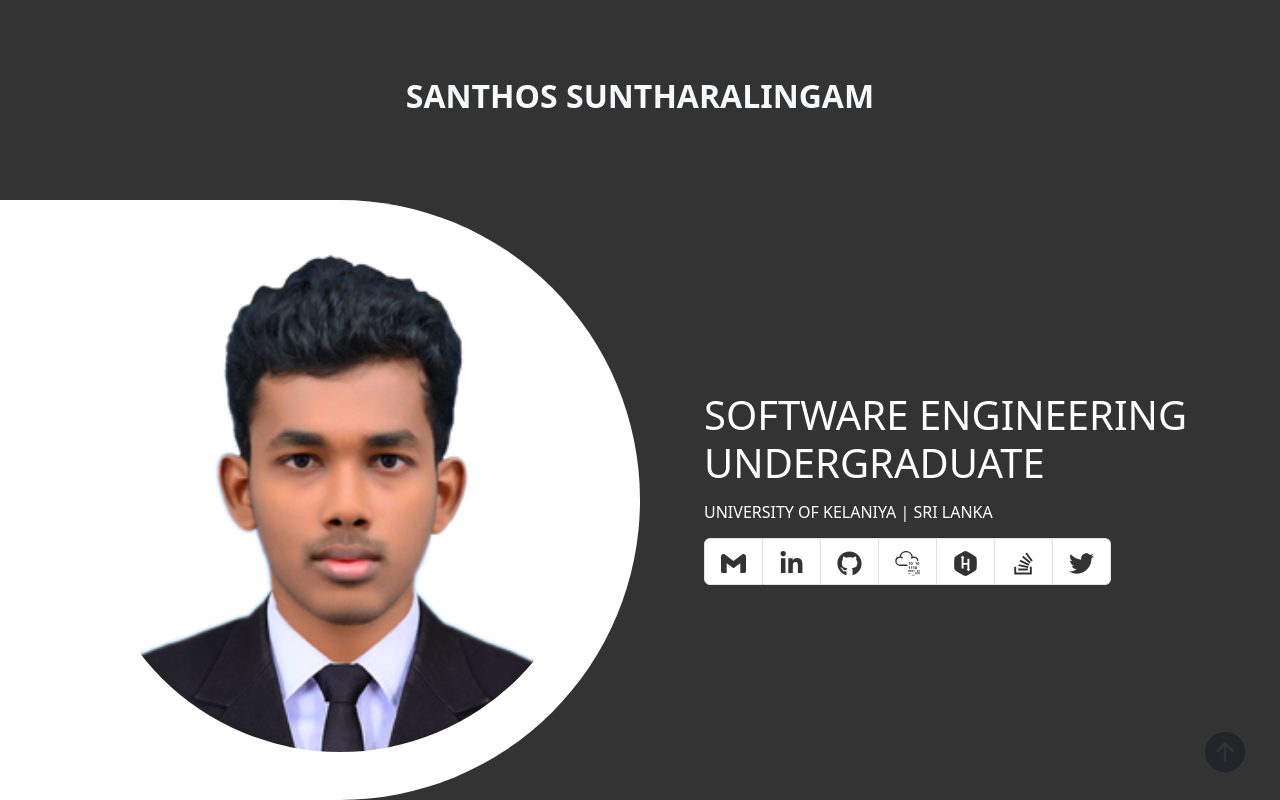
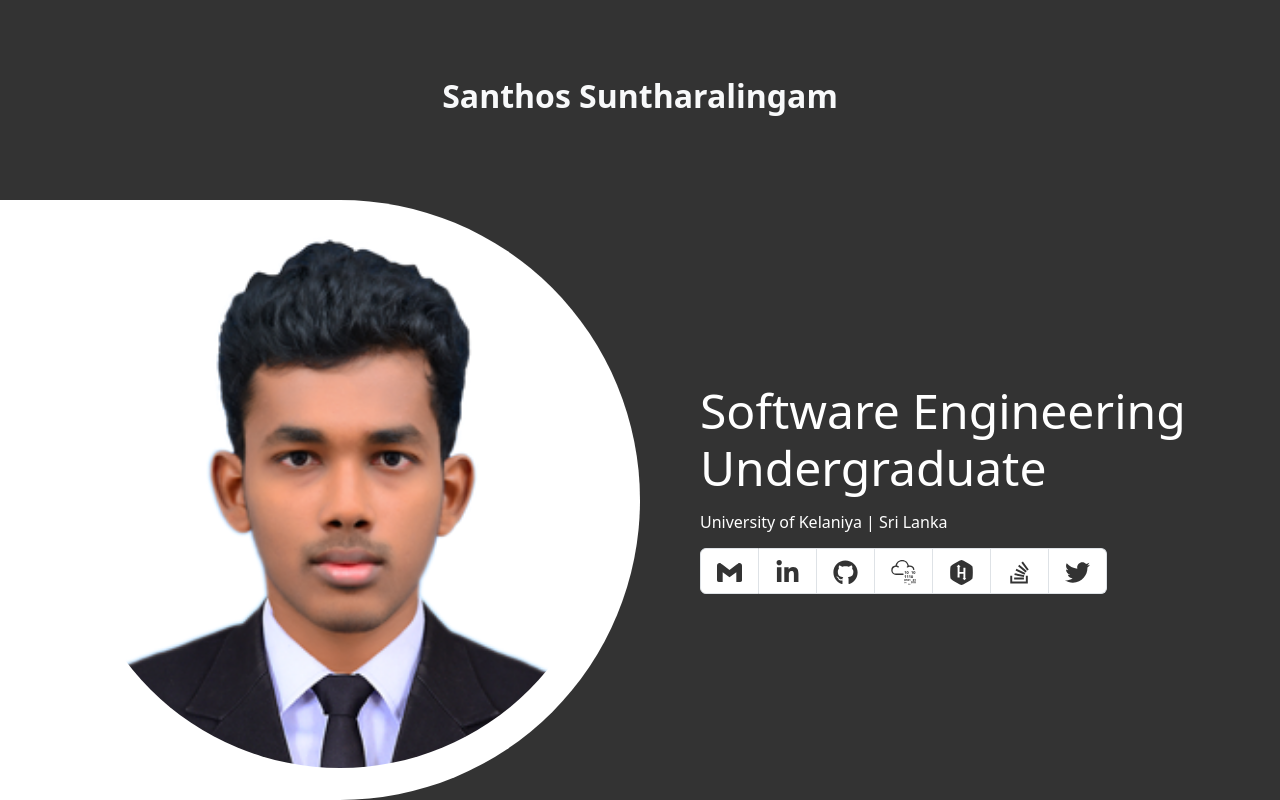
Before and after one commit to santhossunthar/santhossunthar.github.io, a React (Create React App) app: page / in a window 1280 px wide. Built offline with nearby package versions, Linux system fonts and the light colour scheme.

Commit message:
Added main page design changes

```diff
--- a/src/assets/styles/custom.scss
+++ b/src/assets/styles/custom.scss
@@ -11,8 +11,6 @@ $primary: #333333;
 
 body {
     background-color: #fff;
-    max-width: 100%;
-    min-height: 100vh;
     overflow-x: hidden;
 }
 
@@ -24,6 +22,7 @@ li {
     list-style-type: none;
 }
 
+/*
 .top-arrow {
     position: fixed;
     z-index: 99;
@@ -38,16 +37,20 @@ li {
         margin-bottom: .2rem;
     }
 }
-
+*/
 .home {
     width: 100%;
+    height: 100%;
+    /*
     height: 100vh;
     scroll-snap-type: y mandatory;
     overflow-y: scroll;
     scroll-behavior: smooth;
     overflow-x: hidden;
+    */
 }
 
+/*
 .home section {
     width: 100%;
     height: auto;
@@ -69,19 +72,18 @@ li {
     scroll-snap-align: start;
     padding: 0;
     margin: 0;
-}
+}*/
 
 .main {
+    //--bs-gutter-x: 0;
     .header {
-        height: 25%;
-
         @include x-medium {
             height: 15%;
         }
     }
 
     .info {
-        height: 75%;
+        //height: 75%;
 
         @include x-medium {
             height: 85%;
@@ -92,8 +94,8 @@ li {
 .row {
     .col-md-6 {
         @include medium {
-            height: 100% !important;
-            padding: 3rem !important;
+            //height: 100% !important;
+            // padding: 3rem !important;
         }
     }
 }
--- a/src/components/Main.jsx
+++ b/src/components/Main.jsx
@@ -1,5 +1,5 @@
-import React from 'react';
-import { motion } from 'framer-motion';
+import React, { useEffect, useState } from 'react';
+import { motion, useAnimation } from 'framer-motion';
 import { FaTwitter, FaLinkedinIn, FaGithub, FaHackerrank, FaStackOverflow } from 'react-icons/fa';
 import { SiGmail } from 'react-icons/si';
 import { IoLocationOutline } from 'react-icons/io5';
@@ -7,6 +7,33 @@ import { SiTryhackme } from 'react-icons/si';
 import { BsArrowUpCircleFill } from 'react-icons/bs';
 
 const Main = () => {
+    const [scrolled, setScrolled] = useState(false);
+    const controls = useAnimation();
+
+    useEffect(() => {
+        const handleScroll = () => {
+            const scrollPosition = window.scrollY;
+
+            if (scrollPosition > 0) {
+                // User has scrolled, move the image to the specific position
+                controls.start({ x: -150, y: -150, opacity: 0.8 });
+                setScrolled(true);
+            } else {
+                // User is back at the top, move the image back to the original position
+                controls.start({ x: 0, y: 0, opacity: 1 });
+                setScrolled(false);
+            }
+        };
+
+        // Attach the scroll event listener
+        window.addEventListener("scroll", handleScroll);
+
+        // Cleanup the event listener on component unmount
+        return () => {
+            window.removeEventListener("scroll", handleScroll);
+        };
+    }, [controls]);
+
     const scrollToTop = (sectionID) => {
         const section = document.getElementById(sectionID);
         if (section) {
@@ -15,46 +42,40 @@ const Main = () => {
     };
 
     return (
-        <section className="main w-100 h-100" id='1'>
-            <div className="row w-100 bg-secondary header">
+        <section className="container-fluid vh-100 main" id='1'>
+            <div className="row h-25 bg-secondary header">
                 <div className="col bg-primary d-flex justify-content-center align-items-center">
                     <motion.p
                         initial={{ opacity: 0 }}
                         whileInView={{ opacity: 1 }}
                         viewport={true}
                         transition={{ duration: 1 }}
-                        className="h4 fw-bold text-light"
+                        className="h4 p-5 fw-bold text-light"
                     >
                         Santhos Suntharalingam
                     </motion.p>
                 </div>
             </div>
 
-            <div
-                className="top-arrow"
-                onClick={() => { scrollToTop('1') }}>
-                <BsArrowUpCircleFill size={40} />
-            </div>
-
-            <div className="row bg-primary w-100 info">
-                <div className="col-md-6 profile-img-bg h-50 p-3">
+            <div className="row h-75 bg-primary info">
+                <div className="col-md-6 profile-img-bg p-3">
                     <div className="profile-img w-100 h-100 d-flex justify-content-center">
                         <motion.div
-                            initial={{ opacity: 0, translateX: -100 }}
-                            whileInView={{ opacity: 1, translateX: 0 }}
+                            initial={{ opacity: 1, y: 0}}
+                            animate={controls}
                             viewport={true}
                             transition={{ duration: 1 }}
                         >
                             <img src="/images/profile-pic.png"
-                                alt="Profile Picture" className='img-fluid rounded-circle h-100'
+                                alt="Profile Picture" className='img-fluid rounded-circle h-100 p-3'
                             />
                         </motion.div>
                     </div>
                 </div>
 
-                <div className="col-md-6 info-col bg-primary h-50">
-                    <div className="description d-flex flex-column justify-content-center w-100 h-100 p-3">
-                        <h2 className="display-6">
+                <div className="col-md-6 info-col bg-primary">
+                    <div className="description d-flex flex-column justify-content-center w-100 h-100 p-5">
+                        <h2 className="display-5 text-white">
                             Software Engineering Undergraduate
                         </h2>
                         <h6 className='mt-2'>
--- a/src/pages/Home.jsx
+++ b/src/pages/Home.jsx
@@ -4,9 +4,9 @@ import Main from '../components/Main';
 
 const Home = () => {
     return (
-        <div className='home'>
+        <div className='home w-100 bg-info'>
             <Main />
-            <Body />
+
         </div>
     )
 }
```
